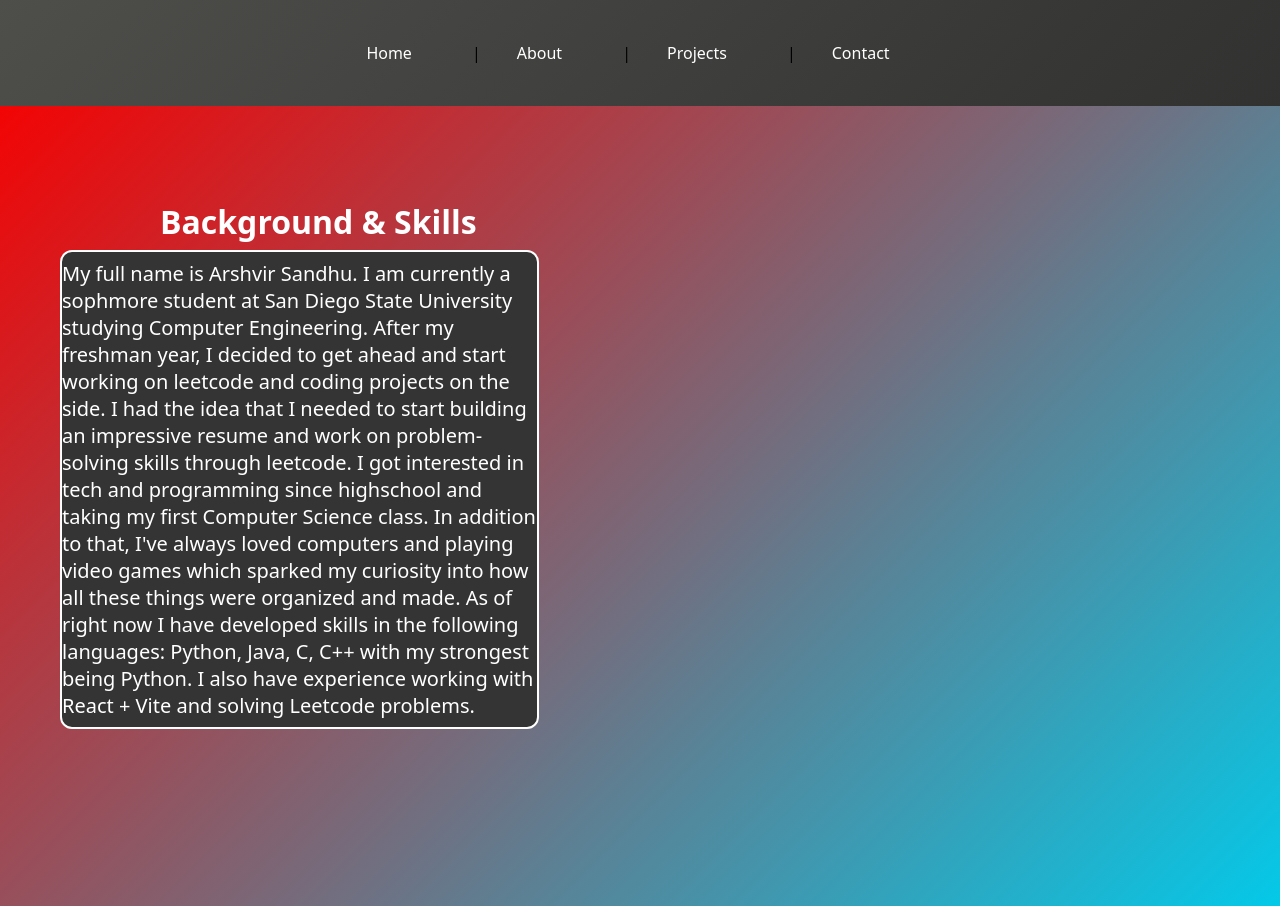
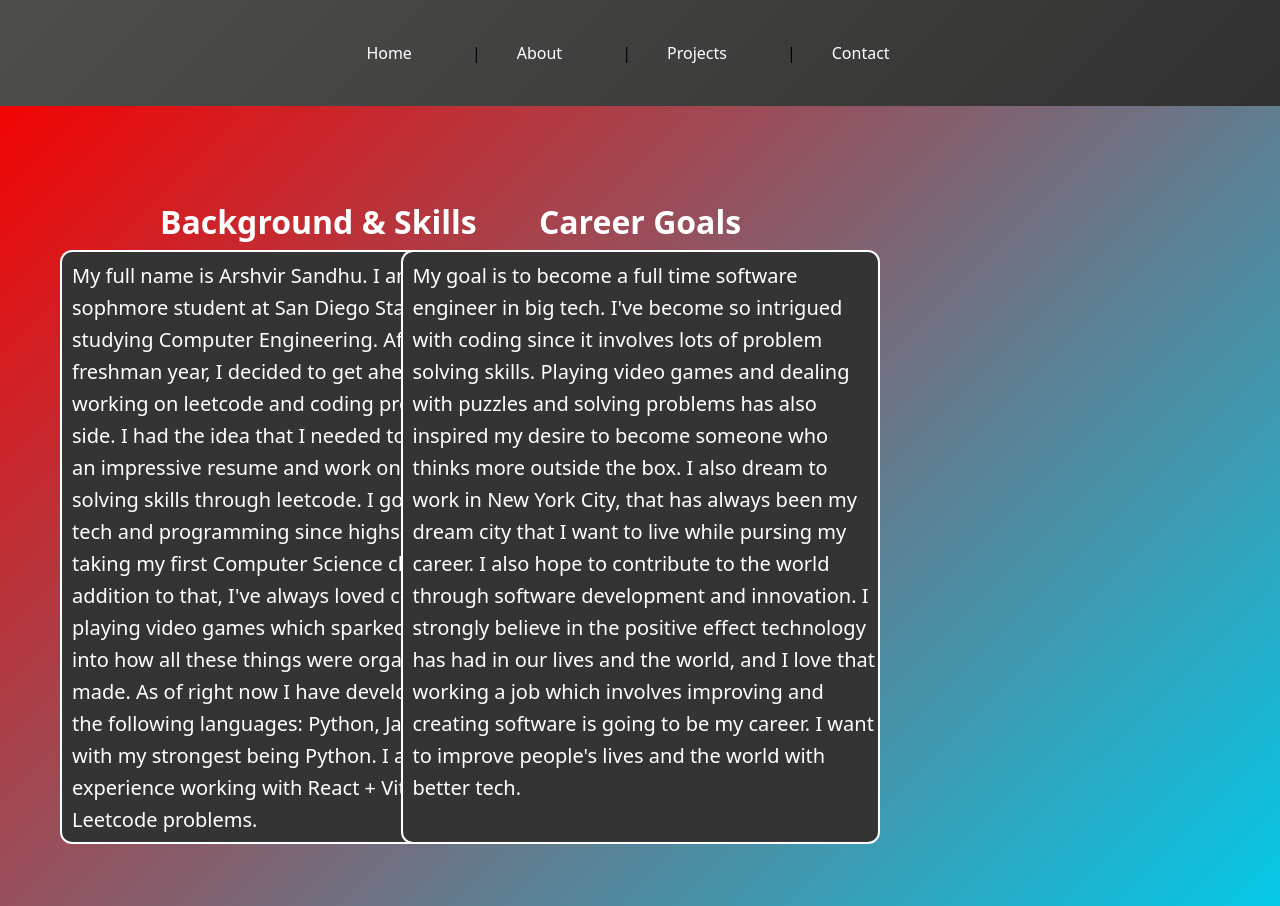
Before and after one commit to 0Gibbonator0/newproject-will-change-name-, a React (Vite) app: page /about in a window 1280 px wide. Built offline with nearby package versions, Linux system fonts and the light colour scheme.

Commit message:
Just kept adding on the about page, just need to add one more section and improve aesthics and then will proceed with the other pages alongisde animations between routing changes

```diff
--- a/src/App.css
+++ b/src/App.css
@@ -118,6 +118,15 @@ body{
   left: 160px;
 }
 
+.about-middle {
+  font-size: 2rem;
+  font-weight: 600;
+  color:white;
+  margin: 0;
+  position: absolute;
+  top: 200px;
+}
+
 .btn {
   display: inline-block;
   padding: 12px 24px;
@@ -176,7 +185,7 @@ body{
 
 .text-box-left {
   width: 475px;
-  height: 475px;
+  height: 590px;
   background: rgb(53, 52, 52);
   border-radius: 12px;
   overflow:hidden;
@@ -185,3 +194,20 @@ body{
   top: 250px;
   left: 60px;
 }
+
+.text-box-middle {
+  width: 475px;
+  height: 590px;
+  background: rgb(53, 52, 52);
+  border-radius: 12px;
+  overflow:hidden;
+  border: 2px solid white;
+  position: absolute;
+  top: 250px;
+
+}
+
+.line-spacing {
+  line-height: 1.6;
+  margin-left: 10px;
+}
--- a/src/pages/About.jsx
+++ b/src/pages/About.jsx
@@ -4,7 +4,7 @@ export default function About() {
   return (
     <div className="page page--about">
       <div className = "text-box-left">
-        <p className = "mt-3">
+        <p className = "mt-3 line-spacing">
           My full name is Arshvir Sandhu. I am currently a sophmore student at San Diego State University
           studying Computer Engineering. After my freshman year, I decided to get ahead and start working on leetcode
           and coding projects on the side. I had the idea that I needed to start building an impressive resume and work
@@ -15,6 +15,19 @@ export default function About() {
           I also have experience working with React + Vite and solving Leetcode problems.
         </p>
       </div>
+      <div className = "text-box-middle">
+        <p className = "mt-3 line-spacing">
+          My goal is to become a full time software engineer in big tech. I've become so intrigued with
+          coding since it involves lots of problem solving skills. Playing video games and dealing
+          with puzzles and solving problems has also inspired my desire to become someone who thinks more outside the box.
+          I also dream to work in New York City, that has always been my dream city that I want to live while pursing
+          my career. I also hope to contribute to the world through software development and innovation.
+          I strongly believe in the positive effect technology has had in our lives and the world, and I love that working a job
+          which involves improving and creating software is going to be my career. I want to improve people's lives
+          and the world with better tech.
+        </p>
+      </div>
+        <h1 className = "about-middle">Career Goals</h1>
         <h1 className = "about-top-left">Background & Skills</h1>
     </div>
   );
--- a/src/pages/Home.jsx
+++ b/src/pages/Home.jsx
@@ -13,7 +13,7 @@ export default function Home() {
           <h2 className = "home-subtitle">Computer Engineering Student</h2>
           <p className = "mt-2">
             I'm passionate about building coding projects, problem solving through code, and improving my
-            technical skills throgh LeetCode and software development.
+            technical skills through LeetCode and software development.
           </p>
 
           <div className = "home-buttons mt-4">
```
